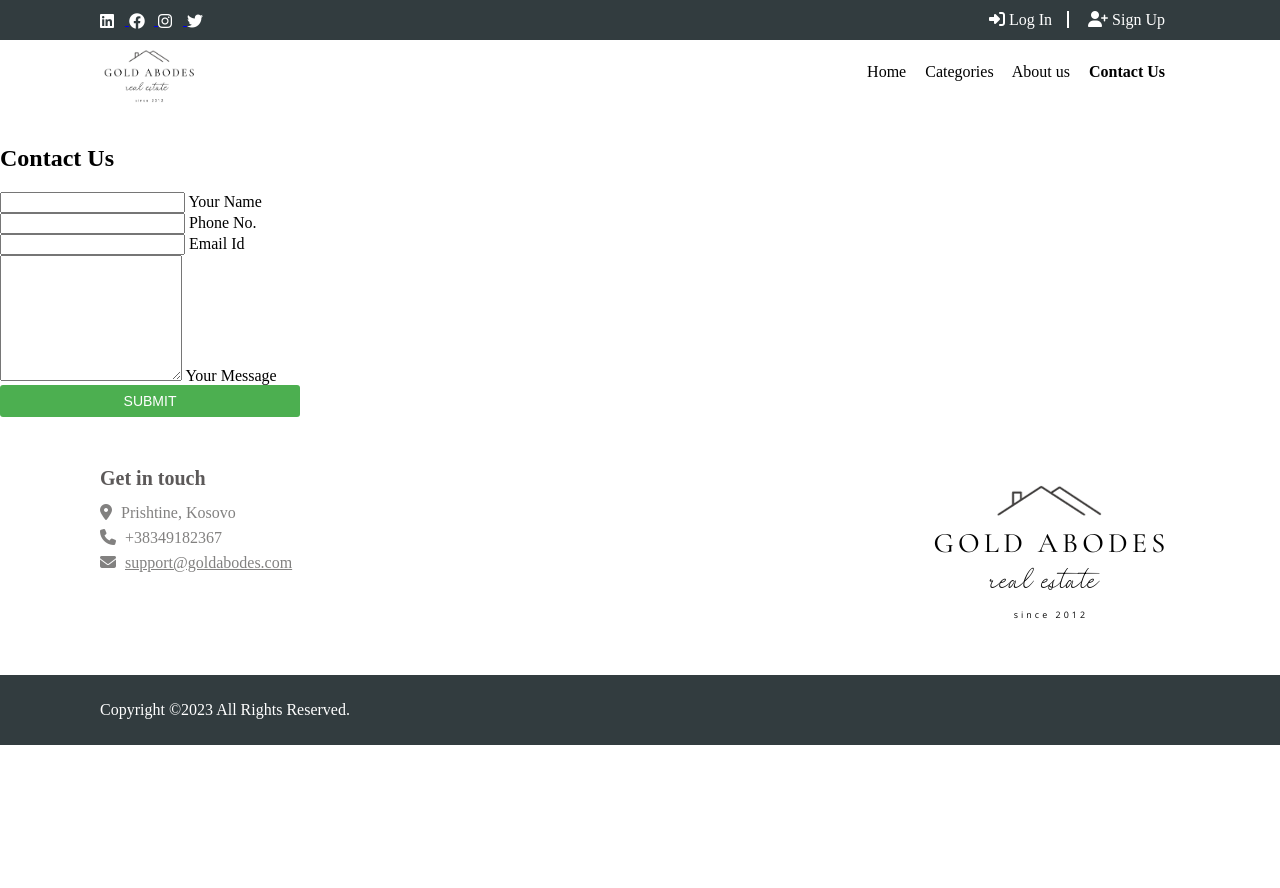
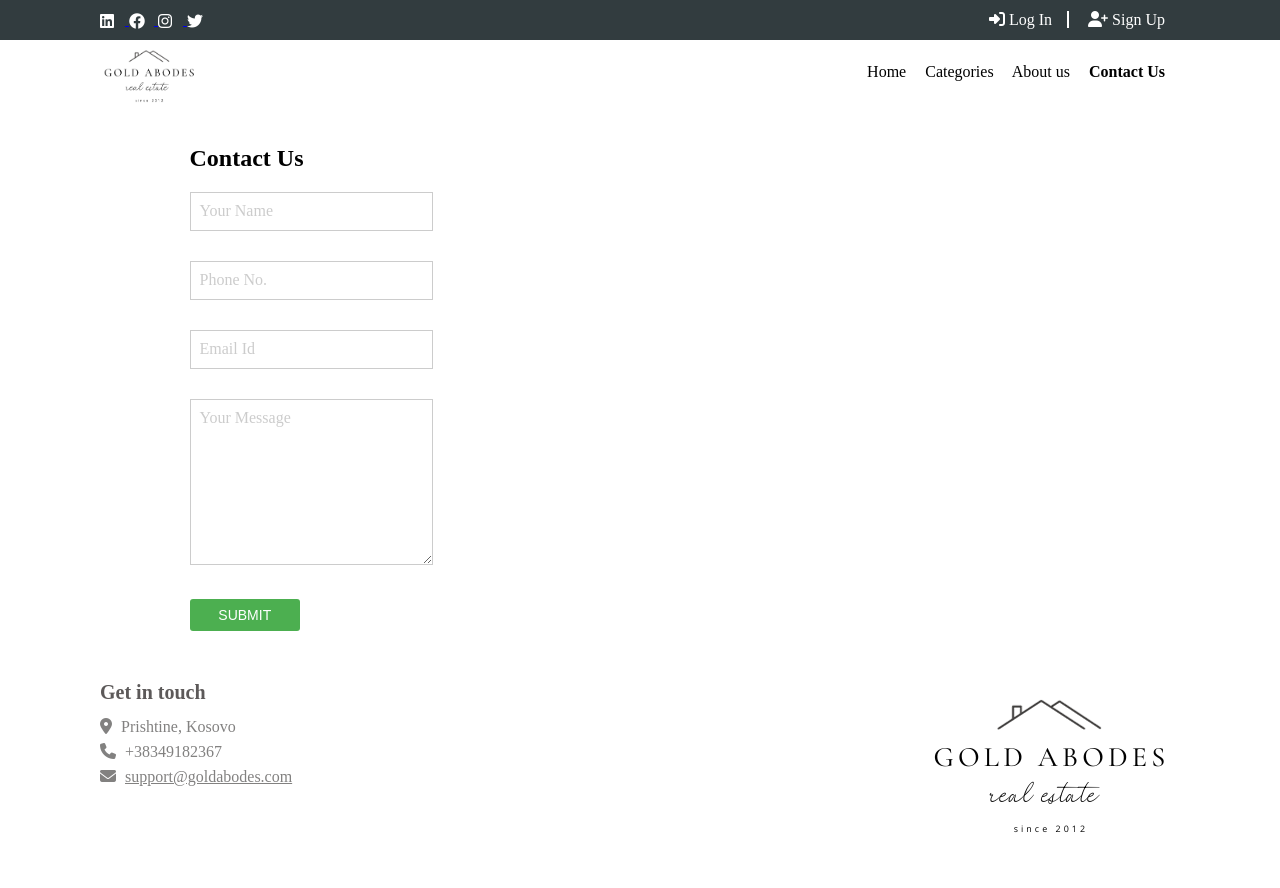
Before and after one commit to zadekastrati/real-estate, a PHP site: page /contactus.html in a window 1280 px wide. Shown: the top 888 px of the page. Before the commit the page ends 745 px from the top, so only its background shows below. Run offline with PHP 8.4, Linux system fonts and the light colour scheme.

Commit message:
some more changes

```diff
--- a/style.css
+++ b/style.css
@@ -458,4 +458,29 @@ button:active {
 form{
     width: 90%;
     max-width: 600px;
+    display: flex;
+    align-items: center;
+    justify-content: center;
 }
+.input-group{
+    margin-bottom: 30px;
+    position: relative;
+}
+input,textarea{
+    width: 100%;
+    padding: 10px;
+    outline: 0;
+    border: 1px solid #ccc;
+    color:#000;
+    background: transparent;
+    font-size: 15px;
+}
+label{
+    height: 100%;
+    position: absolute;
+    left: 0;
+    top: 0;
+    padding: 10px;
+    color:#ccc;
+    cursor:text;
+}
```
